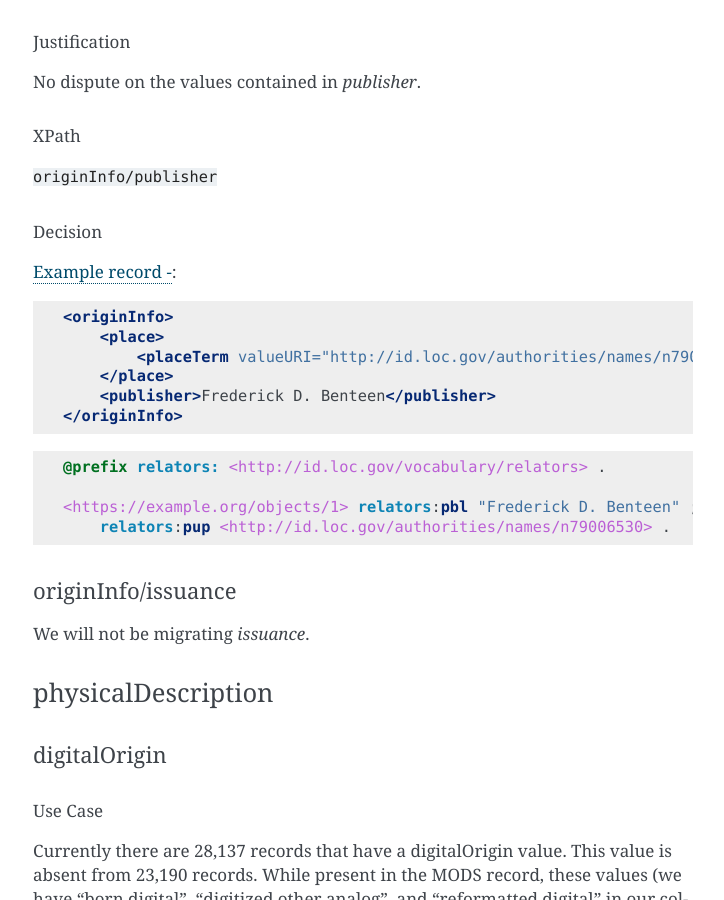
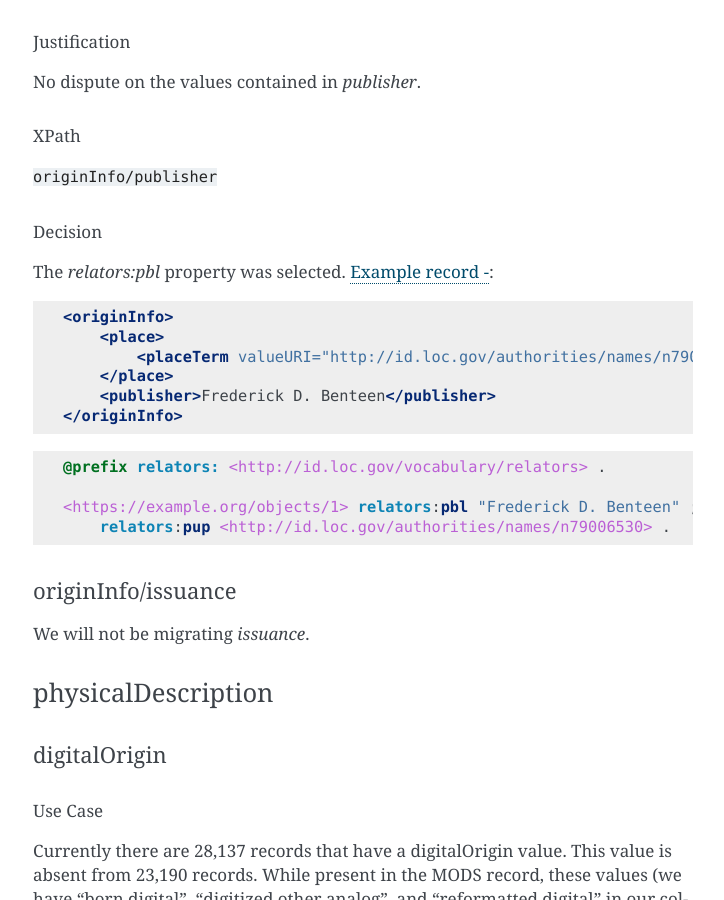
Before and after one commit to UTKcataloging/mods_to_rdf, a Sphinx documentation site: the page built from docs/source/contents/4_draft_mapping.rst, in a window 1280 px wide and 900 px high, scrolled down 23401 px. Shown: the whole window, without its empty margins (387-1111 px from the left). Built offline with Sphinx 7.4.7, drawn with Linux system fonts in a browser that asks for light colours; formulas are drawn with MathJax 3.

Commit message:
Minor formatting changes.

```diff
--- a/docs/source/contents/4_draft_mapping.rst
+++ b/docs/source/contents/4_draft_mapping.rst
@@ -1077,12 +1077,14 @@
 
 XPath
 ^^^^^
+
 :code:`originInfo/place/placeTerm[@text]` OR
 :code:`originInfo/place/placeTerm[@text][@valueURI]` OR
 :code:`originInfo/place[@supplied]/placeTerm[@text][@valueURI]`
 
 Decision
 ^^^^^^^^
+
 The majority of the applicable values are associate with a `@valueURI`.  The `relators:pup` property was selected.
 
 .. code-block:: xml
@@ -1108,23 +1110,28 @@
 
 Empty :code:`placeTerm` elements will be ignored.
 
-
 originInfo/publisher
 --------------------
-Use Case
-^^^^^^^^
+
+Use Case
+^^^^^^^^
+
 Identifies a publisher associated with the resource.
 
 Justification
 ^^^^^^^^^^^^^
+
 No dispute on the values contained in `publisher`.
 
 XPath
 ^^^^^
+
 :code:`originInfo/publisher`
 
 Decision
 ^^^^^^^^
+
+The `relators:pbl` property was selected.
 `Example record - <https://digital.lib.utk.edu/collections/islandora/object/utsmc%3A13759>`_:
 
 .. code-block:: xml
```
